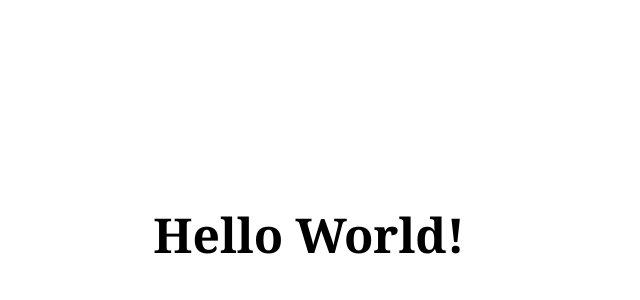
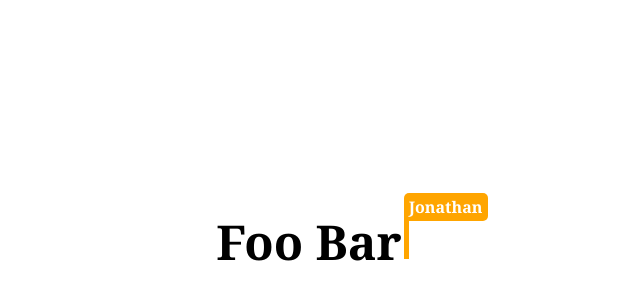
Before and after one commit to tclare/react-animated-typing, a React (Create React App) app: page / in a window 1280 px wide. Shown: the part 166-466 px from the top of the page, without its empty margins (331-971 px from the left). Built offline with nearby package versions, Linux system fonts and the light colour scheme.

Commit message:
cursor + contributors working; custom style function working; animations + pauses working

```diff
--- a/package.json
+++ b/package.json
@@ -10,6 +10,7 @@
     "@types/node": "^16.18.34",
     "@types/react": "^18.2.8",
     "@types/react-dom": "^18.2.4",
+    "classnames": "^2.3.2",
     "react": "^18.2.0",
     "react-dom": "^18.2.0",
     "react-scripts": "5.0.1",
--- /dev/null
+++ b/src/App.css
@@ -0,0 +1,5 @@
+.animated-typer__container {
+    position: relative;
+    height: 50px;
+    display: inline;
+}
--- a/src/App.tsx
+++ b/src/App.tsx
@@ -1,11 +1,15 @@
-import React, { FunctionComponent } from 'react';
-
+import React, { FunctionComponent, createContext, useState } from 'react';
+import { AnimatedTyperText } from './components/AnimatedTyperText';
+import { AnimatedTyperCursor } from './components/AnimatedTyperCursor';
+import "./App.css";
 export interface AnimatedTyperProps {
   text: string[];
+  contributors?: string[];
   loopForever?: boolean;
   spelloutDuration?: number;
+  waitingDuration?: number;
   blinkDuration?: number;
-  textStyles?: AnimatedTyperStyle;
+  textStyles?: React.CSSProperties;
   cursorLineStyles?: AnimatedTyperStyle;
   cursorBoxStyles?: AnimatedTyperStyle;
 }
@@ -28,12 +32,39 @@ const defaultCursorBoxStyles: React.CSSProperties = {
 
 }
 
+const isSpellingDefaults = {
+  isSpelling: true,
+  setIsSpelling: (s: boolean) => {}
+};
+
+const spelloutIndexDefaults = {
+  spelloutIndex: 0,
+  setSpelloutIndex: (n: number) => {}
+}
+
+const defaultContextState = {
+  isSpellingState: isSpellingDefaults,
+  spelloutIndexState: spelloutIndexDefaults
+};
+
+export const TypingContext = createContext(defaultContextState);
+
 export const AnimatedTyper: FunctionComponent<AnimatedTyperProps> = (props) => {
 
+  const [spelloutIndex, setSpelloutIndex] = useState(0);
+  const [isSpelling, setIsSpelling ] = useState(true);
+  const contextValue = {
+    isSpellingState: { isSpelling, setIsSpelling },
+    spelloutIndexState: { spelloutIndex, setSpelloutIndex }
+  }
+
   return (
-    <div className="animated-typer-container" style={defaultTextStyles}>
-      {props.text}
-    </div>
+    <TypingContext.Provider value={contextValue}>
+      <div className="animated-typer__container" style={defaultTextStyles}>
+        <AnimatedTyperText {...props }/>
+        <AnimatedTyperCursor {...props}/>
+      </div>
+    </TypingContext.Provider>
   );
 };
 
--- /dev/null
+++ b/src/components/AnimatedTyperCursor.css
@@ -0,0 +1,26 @@
+.animated-typer__cursor-line {
+    background-color: green;
+    width: 5px;
+    height: 100%;
+    position: absolute;
+    top: 0;
+    right: -7px;
+    transition: opacity 0.15s ease-in-out;
+    opacity: 1;
+}
+
+
+
+.animated-typer__cursor-line--invisible {
+    opacity: 0;
+}
+
+.animated-typer__cursor-box {
+    background-color: green;
+    color: white;
+    font-size: 16px;
+    position: absolute;
+    padding: 3px 5px;
+    border-radius: 5px;
+    top: -16px;
+}
--- /dev/null
+++ b/src/components/AnimatedTyperCursor.tsx
@@ -0,0 +1,43 @@
+import { FunctionComponent, useContext, useEffect, useState } from "react";
+import { AnimatedTyperProps, TypingContext } from "../App";
+import "./AnimatedTyperCursor.css";
+import classNames from "classnames";
+
+export const AnimatedTyperCursor: FunctionComponent<AnimatedTyperProps> = (props) => {
+    const {
+        isSpellingState: { isSpelling },
+        spelloutIndexState: { spelloutIndex }
+    } = useContext(TypingContext);
+
+    const [showCursor, setShowCursor] = useState(true);
+
+    useEffect(() => {
+        setTimeout(() => {
+            setShowCursor(isSpelling || !showCursor);
+        }, 500);
+    }, [isSpelling, showCursor]);
+
+    const contributors = props.contributors ?? [];
+    const contributorIndex = contributors ? spelloutIndex % contributors.length : 0;
+
+    const cursorBlockStyles = (typeof props.cursorBoxStyles === "function")
+        ? props.cursorBoxStyles(contributorIndex)
+        : props.cursorBoxStyles;
+    const cursorLineStyles = (typeof props.cursorLineStyles === "function")
+        ? props.cursorLineStyles(contributorIndex)
+        : props.cursorLineStyles;
+
+    return (
+        <div style={cursorLineStyles} className={classNames(
+            "animated-typer__cursor-line",
+            { "animated-typer__cursor-line--invisible": !isSpelling && !showCursor }
+        )}>
+            <div style={cursorBlockStyles} className={classNames(
+                "animated-typer__cursor-box",
+                { "animated-typer__cursor-box--invisible": !isSpelling && !showCursor }
+            )}>
+                <div>{contributors[contributorIndex]}</div>
+            </div>
+        </div>
+    )
+}
--- /dev/null
+++ b/src/components/AnimatedTyperText.tsx
@@ -0,0 +1,50 @@
+import { FunctionComponent, useEffect, useState, useContext } from "react"
+import { AnimatedTyperProps, TypingContext } from "../App"
+
+export const AnimatedTyperText: FunctionComponent<AnimatedTyperProps> = (props) => {
+
+    const {
+        isSpellingState: { isSpelling, setIsSpelling },
+        spelloutIndexState: {spelloutIndex, setSpelloutIndex }
+    } = useContext(TypingContext);
+
+    const [characterIndex, setCharacterIndex] = useState(0);
+    const [goingForward, setGoingForward] = useState(true);
+    const spelloutDuration = props.spelloutDuration ?? 1000;
+    const waitingDuration = props.waitingDuration ?? 2000;
+    const numPhrases = props.text.length;
+    const phraseIndex = spelloutIndex % numPhrases;
+    const wordLength = props.text[phraseIndex].length;
+
+    useEffect(() => {
+
+        if (isSpelling) {
+            setTimeout(() => {
+                if (goingForward) {
+                    setCharacterIndex(characterIndex+1);
+                    if (characterIndex >= wordLength) {
+                        console.log("detected character index bigger than word length")
+                        setIsSpelling(false);
+                        setGoingForward(false);
+                    }
+                } else {
+                    setCharacterIndex(characterIndex - 1);
+                    if (characterIndex <= 0) {
+                        setGoingForward(true);
+                        setSpelloutIndex(spelloutIndex + 1);
+                    }
+                }
+            }, spelloutDuration / wordLength)
+        }
+
+        else {
+            setTimeout(() => {
+                setIsSpelling(true);
+            }, waitingDuration)
+        }
+    });
+
+    return (
+        <span style={props.textStyles}>{props.text[phraseIndex].slice(0, characterIndex + 1)}</span>
+    )
+}
--- a/src/index.tsx
+++ b/src/index.tsx
@@ -6,10 +6,21 @@ import { AnimatedTyper } from './App';
 const root = ReactDOM.createRoot(
   document.getElementById('root') as HTMLElement
 );
+
+const styles = [
+  { backgroundColor: "green"},
+  { backgroundColor: "orange"}
+];
+
 root.render(
   <React.StrictMode>
     <div style={{ display: "flex", flexDirection: "row", justifyContent: "center", alignItems: "center", height: "100vh"}}>
-      <AnimatedTyper text={["Hello World!"]}/>
+      <AnimatedTyper
+        text={["Hello World!", "Foo Bar Baz"]}
+        contributors={["Samantha", "Jonathan"]}
+        cursorBoxStyles={(i => styles[i])}
+        cursorLineStyles={(i => styles[i])}
+      />
     </div>
   </React.StrictMode>
 );
```
Also changed, not shown: 2 other files (tests, documents, lock files or other folders).
